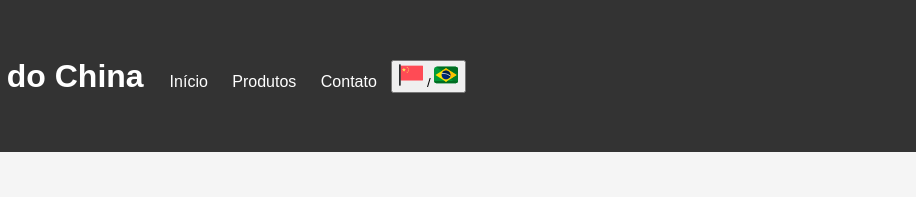
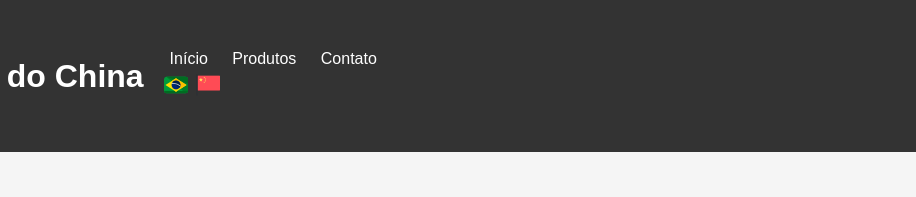
Before and after one commit to Ka-sv/arte-madeira, a website: page frontend/contato.html in a window 1280 px wide. Shown: the top 197 px of the page, 364-1280 px from the left. Drawn offline with Linux system fonts and the light colour scheme.

Commit message:
ajustes em header de produtos e produtos

```diff
--- a/frontend/contato.html
+++ b/frontend/contato.html
@@ -15,7 +15,10 @@
       <a href="index.html">Início</a>
       <a href="produtos.html">Produtos</a>
       <a href="contato.html">Contato</a>
-      <button onclick="trocarIdioma()"><img src="./assets/img/china.png" alt=""> / <img src="./assets/img/brasil.png" alt=""></button>
+      <button class="idioma-btn" onclick="trocarIdioma()">
+        <img src="./assets/img/brasil.png" alt="Bandeira do Brasil" class="bandeira">
+        <img src="./assets/img/china.png" alt="Bandeira da China" class="bandeira">
+      </button>
     </nav>
   </header>
 
```
Also changed, not shown: frontend/produtos.html (+6 -1 lines), 1 other file.
